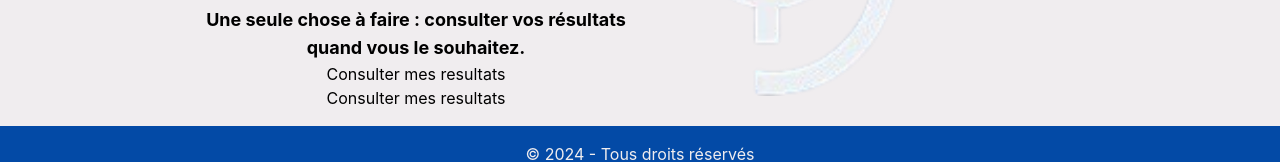
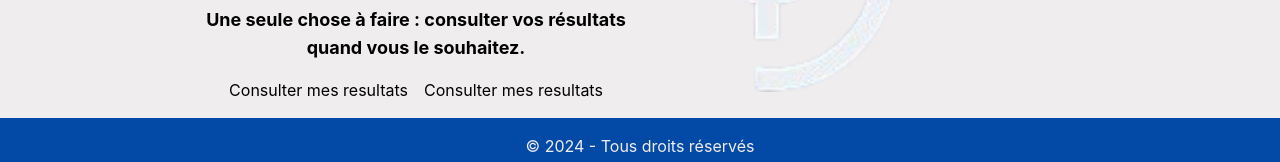
Before and after one commit to DevLocky10/pigier, a React (Vite) app: page / in a window 1280 px wide. Shown: the part 522-684 px from the top of the page. Built offline with nearby package versions, Linux system fonts and the light colour scheme.

Commit message:
amélioration de la page d'acceuil

```diff
--- a/src/pages/Home.tsx
+++ b/src/pages/Home.tsx
@@ -18,7 +18,7 @@ export function Home() {
                     <p className="text-lg font-bold">
                         Une seule chose à faire : consulter vos résultats quand vous le souhaitez.
                     </p>
-                    <p>
+                    <p className="mt-4 flex space-between justify-center gap-4">
                         <Link className="block" to="/level">
                             <button className="btn btn-primary">Consulter mes resultats</button>
                         </Link>
```
